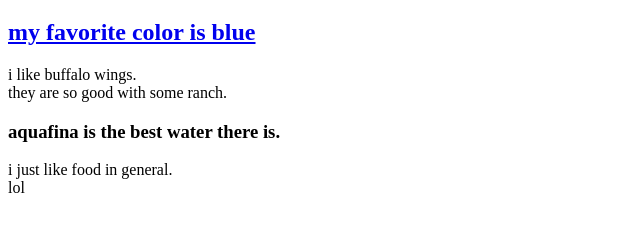
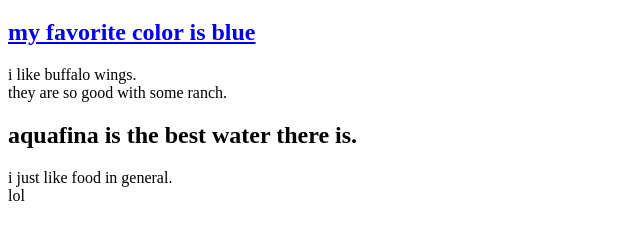
Before and after one commit to tannaballard/tannaballard, a plain HTML site: page index.html in a window 1280 px wide. Shown: the part 61-300 px from the top of the page, without its empty margins (0-640 px from the left). Drawn offline with Linux system fonts and the light colour scheme.

Commit message:
Update index.html

```diff
--- a/index.html
+++ b/index.html
@@ -16,7 +16,7 @@
        <p>i like buffalo wings.<br>they are so good with some ranch.</p>
      </div>
      <div id="poop">
-       <h3>aquafina is the best water there is.</h3>
+       <h2>aquafina is the best water there is.</h2>
      </div>
   <footer>
     <p>i just like food in general.<br>lol</p>
```
